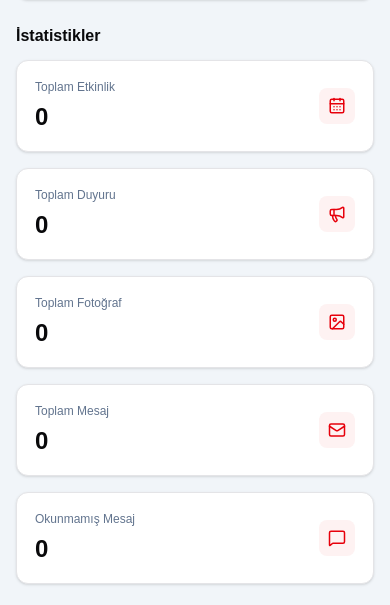
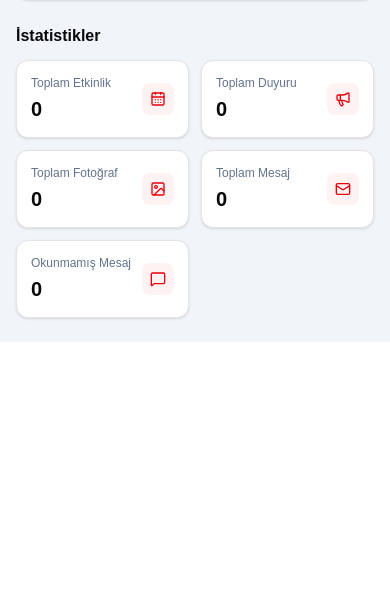
Before and after one commit to pclelif/mezun-dernegi, a Next.js app: page /admin in a window 390 px wide. Shown: the part 853-1458 px from the top of the page. After the commit the page ends 1195 px from the top, so only its background shows below. Built offline with nearby package versions, Linux system fonts and the light colour scheme; no server answers; the database is empty.

Commit message:
style: display statistics cards 2 per row on mobile screens

```diff
--- a/src/app/admin/page.tsx
+++ b/src/app/admin/page.tsx
@@ -160,20 +160,20 @@ export default async function AdminDashboardPage() {
       {/* Alt Kısım: İstatistikler */}
       <section className="space-y-3">
         <h2 className="text-base font-bold text-zinc-950">İstatistikler</h2>
-        <div className="grid gap-4 sm:grid-cols-2 md:grid-cols-3 xl:grid-cols-5">
+        <div className="grid grid-cols-2 gap-3 sm:gap-4 md:grid-cols-3 xl:grid-cols-5">
           {stats.map(({ label, value, href, icon: Icon }) => (
             <Link
               href={href}
               key={label}
-              className="group rounded-xl border border-zinc-200 bg-white p-4.5 shadow-sm transition hover:border-red-200 hover:shadow-md"
+              className="group rounded-xl border border-zinc-200 bg-white p-3.5 sm:p-4.5 shadow-sm transition hover:border-red-200 hover:shadow-md"
             >
-              <div className="flex items-center justify-between gap-3">
+              <div className="flex items-center justify-between gap-2 sm:gap-3">
                 <div>
                   <p className="text-xs font-medium text-slate-500">{label}</p>
-                  <p className="mt-1.5 text-2xl font-bold tracking-tight text-zinc-950">{value}</p>
+                  <p className="mt-1 sm:mt-1.5 text-xl sm:text-2xl font-bold tracking-tight text-zinc-950">{value}</p>
                 </div>
-                <span className="grid size-9 place-items-center rounded-lg bg-red-50 text-red-600 transition group-hover:bg-red-600 group-hover:text-white">
-                  <Icon className="size-4.5" />
+                <span className="grid size-8 sm:size-9 shrink-0 place-items-center rounded-lg bg-red-50 text-red-600 transition group-hover:bg-red-600 group-hover:text-white">
+                  <Icon className="size-4 sm:size-4.5" />
                 </span>
               </div>
             </Link>
```
